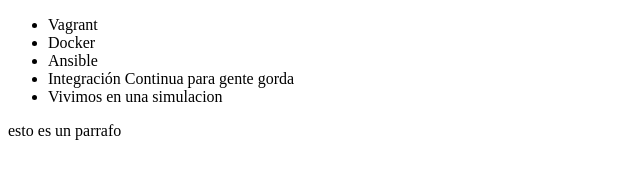
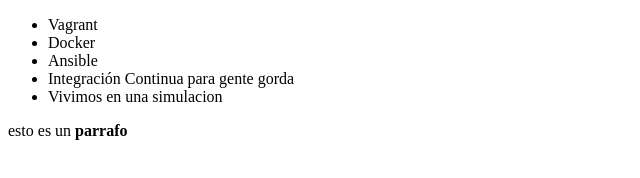
Before and after one commit to jpabon87/G64Grupo4, a plain HTML site: page index.html in a window 1280 px wide. Shown: the full height of the page, 0-640 px from the left. Drawn offline with Linux system fonts and the light colour scheme.

Commit message:
parrafo negrilla
se cambio el parrafo a negrilla

```diff
--- a/index.html
+++ b/index.html
@@ -14,7 +14,7 @@
      </ul>
 
      <p>
-          esto es un parrafo
+          esto es un <strong>parrafo</strong>
      </p>
 </body>
 </html>
```
